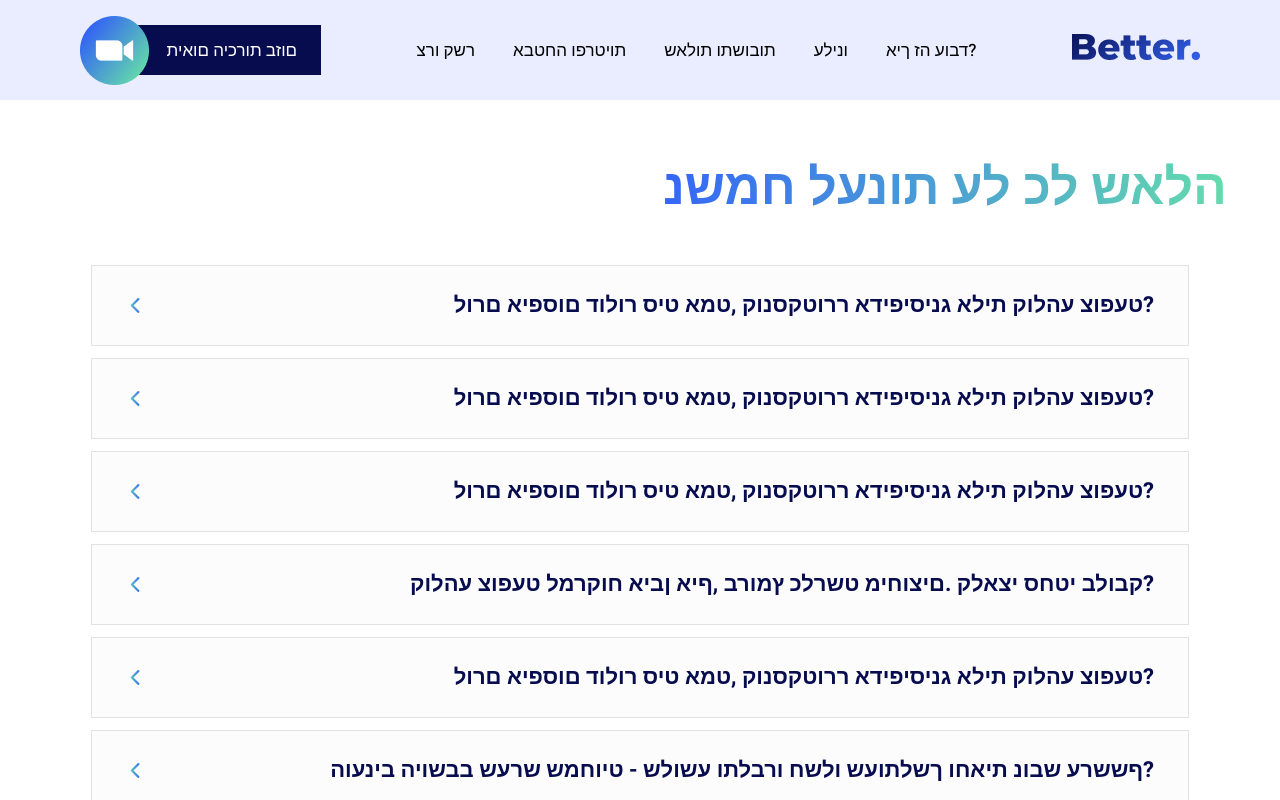
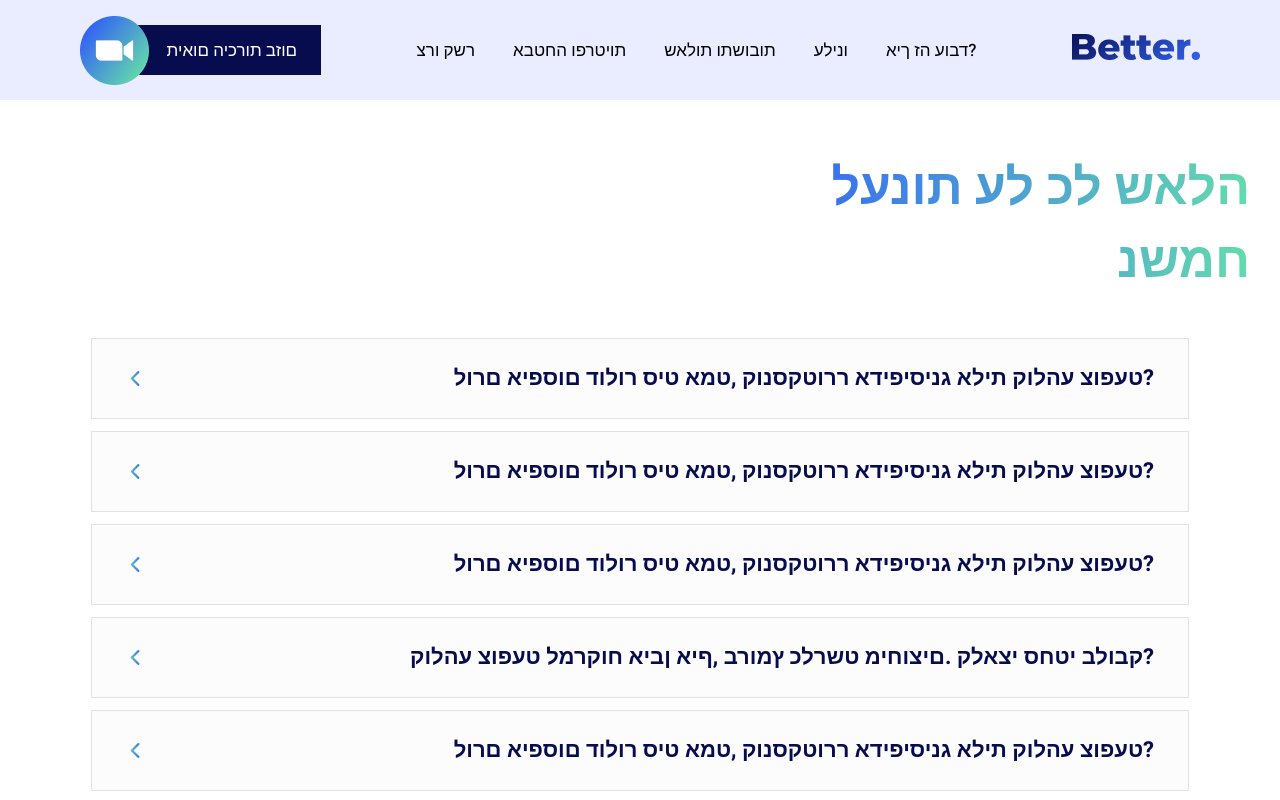
Before and after one commit to emredemirel39/project-from-figma, a React (Create React App) app: page /FAQ in a window 1280 px wide. Shown: the top 800 px of the page. Built offline with nearby package versions, Linux system fonts and the light colour scheme.

Commit message:
Fixed styles on faq page

```diff
--- a/src/views/FAQPage/FAQPage.module.scss
+++ b/src/views/FAQPage/FAQPage.module.scss
@@ -25,7 +25,7 @@
             font-weight: 800;
             font-size: 50px;
             line-height: 73px;
-            margin-left: 50%;
+            margin-left: 15em;
         }
     }
 }
```
